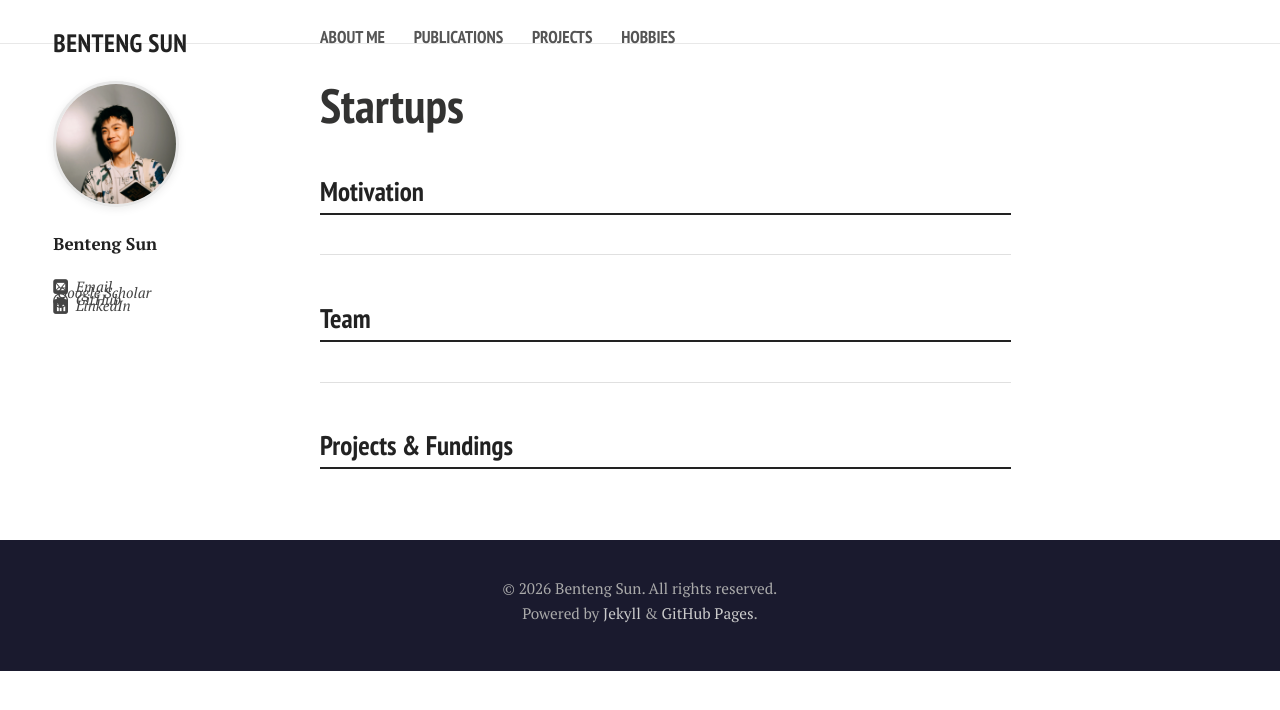
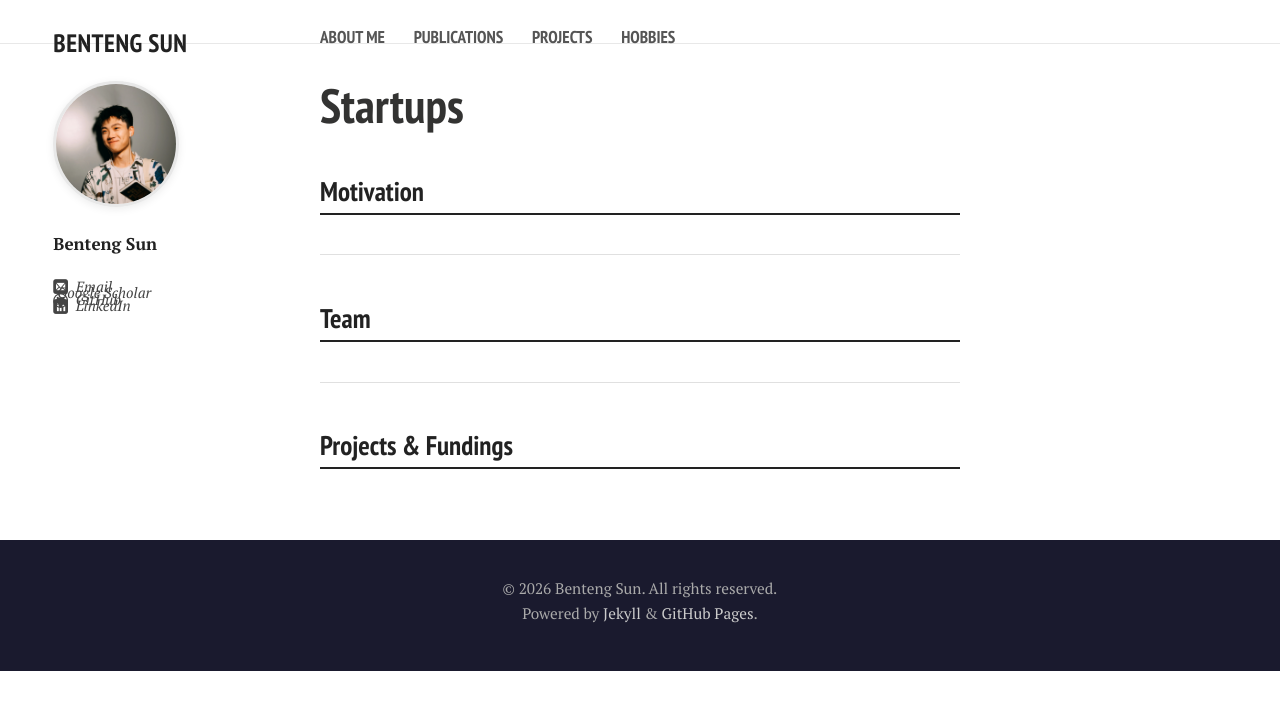
Before and after one commit to SMARK2022/SMARK2022.github.io, a Jekyll site: the page built from startups.md, in a window 1280 px wide. Shown: the top 710 px of the page. Built offline with Jekyll 4.4.1, drawn with Linux system fonts in a browser that asks for light colours; nearby versions of some CDN libraries; comment, search, counter and statistics services are not loaded; a style sheet for code colours, icons or effects is not loaded.

Commit message:
优化个人网站样式，调整图片宽度，增强项目标题的可读性

```diff
--- a/assets/css/main.css
+++ b/assets/css/main.css
@@ -3149,6 +3149,7 @@
   margin-bottom: 1em;
   width: 22%;
   min-width: 140px;
+  max-width: 220px;
   border-radius: 8px;
   box-shadow: 0 2px 12px rgba(0,0,0,0.1);
 }
@@ -3452,21 +3453,6 @@
   margin-right: 6px;
 }
 
-/* --- Responsive Main Content Width --- */
-@media only screen and (min-width: 50em) {
-  #main article {
-    width: 54%;
-    margin-left: 0;
-  }
-}
-
-@media only screen and (min-width: 86.375em) {
-  #main article {
-    width: 52%;
-    margin-left: 0;
-  }
-}
-
 /* --- Smooth page transitions --- */
 .article-wrap {
   animation: fadeInUp 0.4s ease-out;
--- a/project/index.html
+++ b/project/index.html
@@ -4,7 +4,7 @@
 title: Projects
 ---
 
-## Research Projects
+<h2>Research Projects</h2>
 
 <div class="pub-card">
   <div class="pub-title">Spectral Compressive Imaging via Unmixing-driven Subspace Diffusion Refinement</div>
@@ -26,9 +26,9 @@
   </div>
 </div>
 
----
+<hr>
 
-## Course & Competition Projects
+<h2>Course &amp; Competition Projects</h2>
 
 <div class="pub-card">
   <div class="pub-title">MetaMusic: Cross-Modal Music-Driven Visual Generation</div>
```
Also changed, not shown: index.md (+1 -1 lines).
